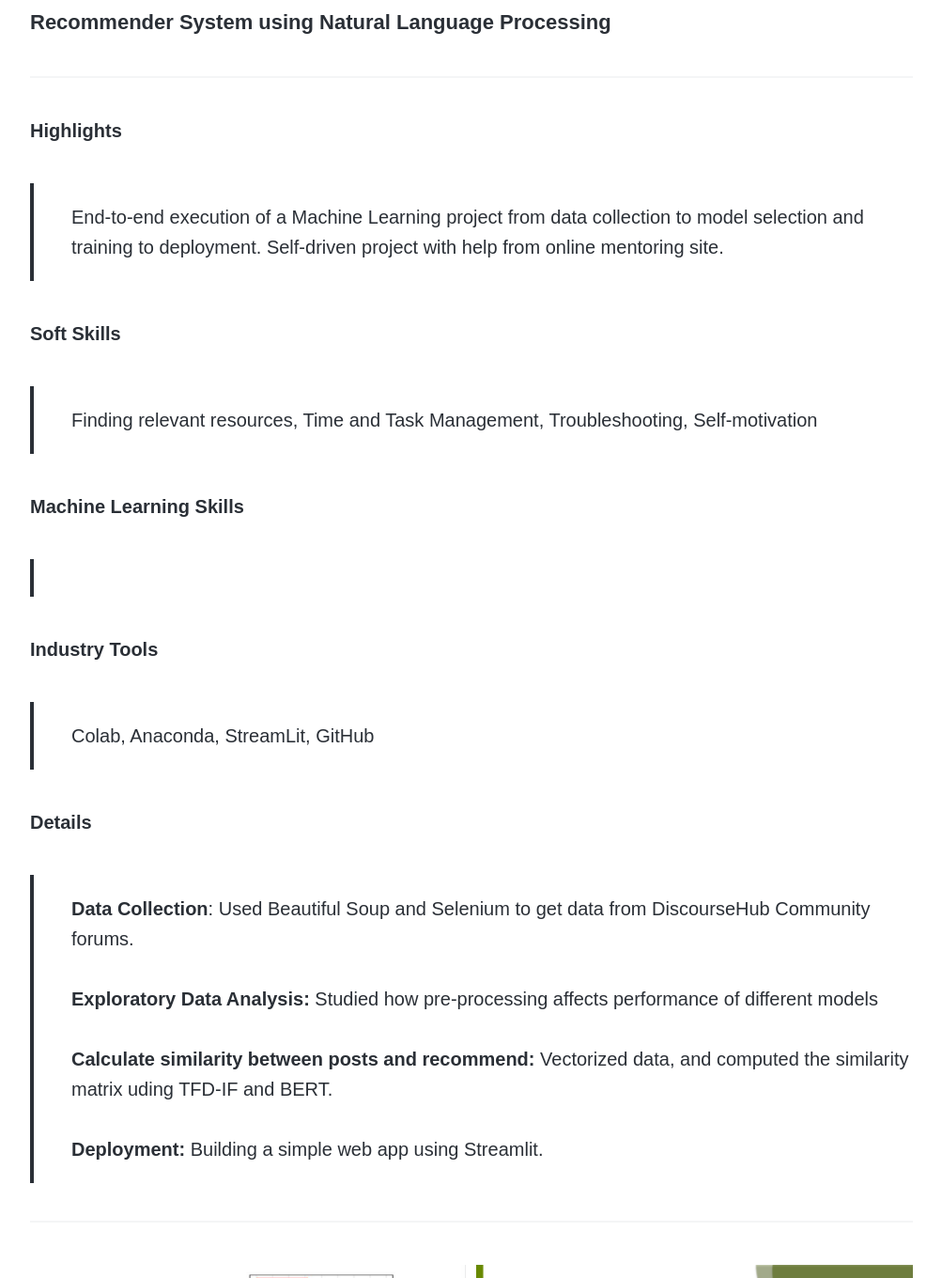
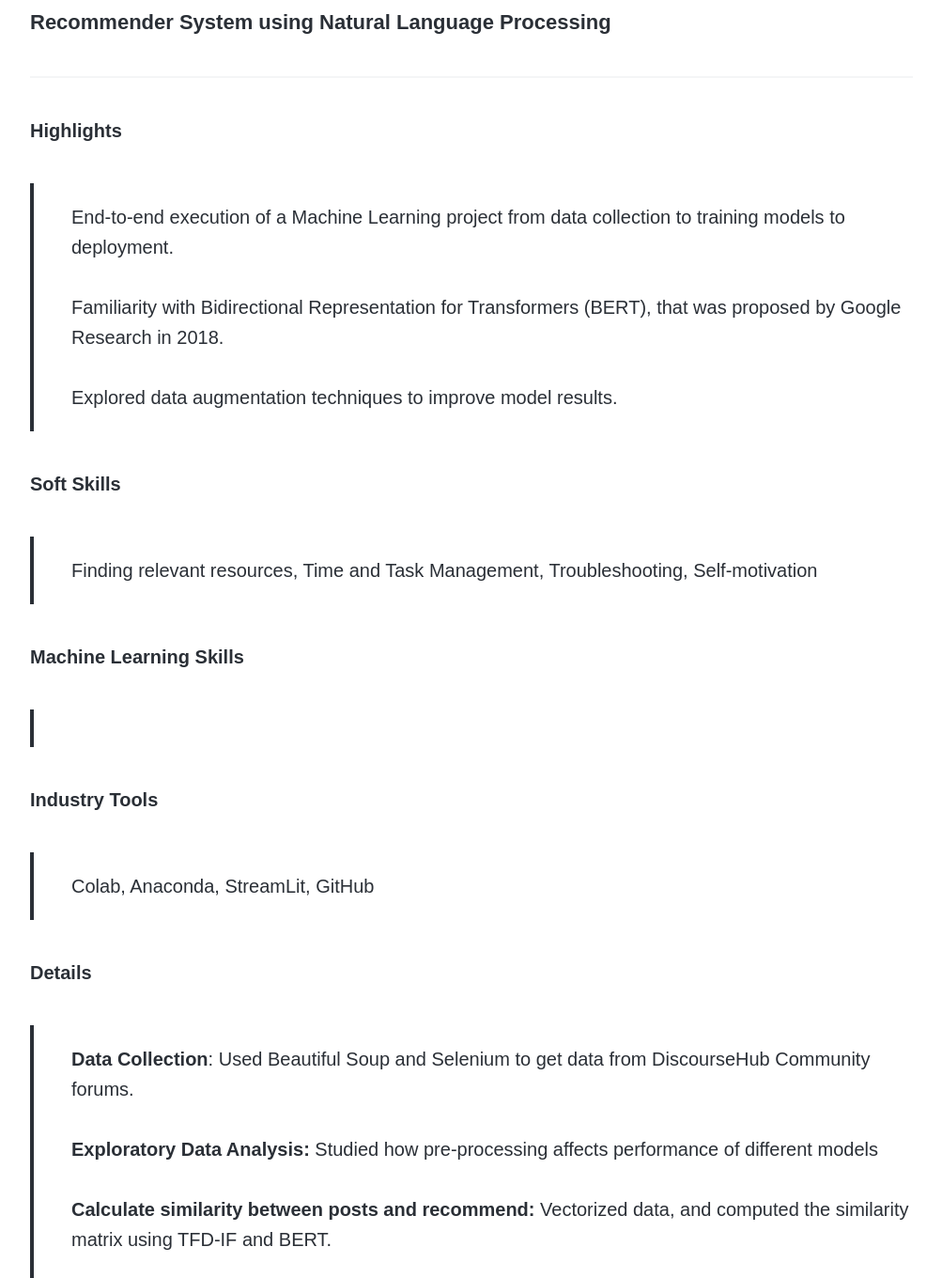
Before and after one commit to disha-22/disha-22.github.io, a Jekyll site: the page built from _projects/ml.md, in a window 1280 px wide and 1400 px high, scrolled down 580 px, cut to the strip 40-1400 px from the top of the window. Shown: the whole strip at 94% size, without its empty margins (138-1141 px from the left). Built offline with Jekyll 4.4.1, drawn with Linux system fonts in a browser that asks for light colours; nearby versions of some CDN libraries; some web fonts are replaced.

Commit message:
Update ml.md

```diff
--- a/_projects/ml.md
+++ b/_projects/ml.md
@@ -12,8 +12,9 @@ featured_image: '/images/bio3.png'
 <hr>
 
 <h6> Highlights </h6>
-> End-to-end execution of a Machine Learning project from data collection to model selection and training to deployment.
-> Self-driven project with help from online mentoring site.
+> End-to-end execution of a Machine Learning project from data collection to training models to deployment.
+<br><br> Familiarity with Bidirectional Representation for Transformers (BERT), that was proposed by Google Research in 2018.
+<br><br> Explored data augmentation techniques to improve model results.
 
 <h6> Soft Skills </h6>
 > Finding relevant resources, Time and Task Management, Troubleshooting, Self-motivation
@@ -26,7 +27,7 @@ featured_image: '/images/bio3.png'
 <h6> Details </h6>
 > <b>Data Collection</b>: Used Beautiful Soup and Selenium to get data from DiscourseHub Community forums.
 <br><br> <b>Exploratory Data Analysis:</b> Studied how pre-processing affects performance of different models
-<br><br> <b>Calculate similarity between posts and recommend:</b> Vectorized data, and computed the similarity matrix uding TFD-IF and BERT.
+<br><br> <b>Calculate similarity between posts and recommend:</b> Vectorized data, and computed the similarity matrix using TFD-IF and BERT.
 <br><br> <b>Deployment:</b> Building a simple web app using Streamlit.
 
 ---
```
